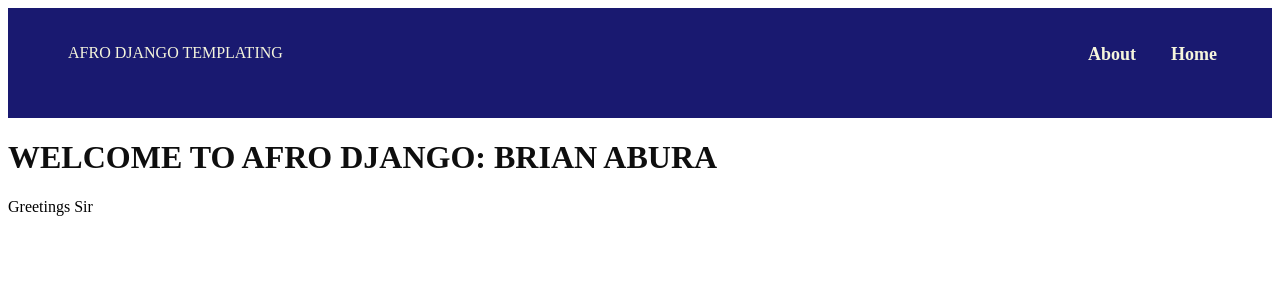
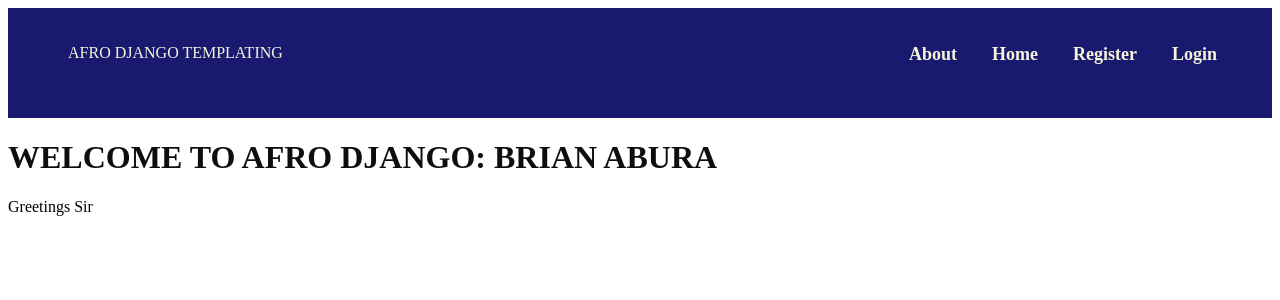
Before and after one commit to BrianAbura/afro-dj, a Django app: page / in a window 1280 px wide. Shown: the top 300 px of the page. Run offline with Django 4.2, Linux system fonts and the light colour scheme.

Commit message:
New files and db_update.

```diff
--- a/afro_proj/afro_app1/templates/index.html
+++ b/afro_proj/afro_app1/templates/index.html
@@ -14,6 +14,12 @@
         <nav class="navbar">
             <ul>
                 <li id="logo">{{ p_title }}</li>
+                {% if user.is_authenticated %}
+                <li class="navlink">{{ user.name }}</li>
+                {% else %}
+                <li class="navlink">Login</li>
+                <li class="navlink">Register</li>
+                {%endif%}
                 <li class="navlink">Home</li>
                 <li class="navlink">About</li>
             </ul>
```
Also changed, not shown: afro_proj/afro_app1/templates/about.html (added), afro_proj/afro_app1/templates/login.html (added), afro_proj/afro_app1/templates/register.html (added), afro_proj/db.sqlite3.
